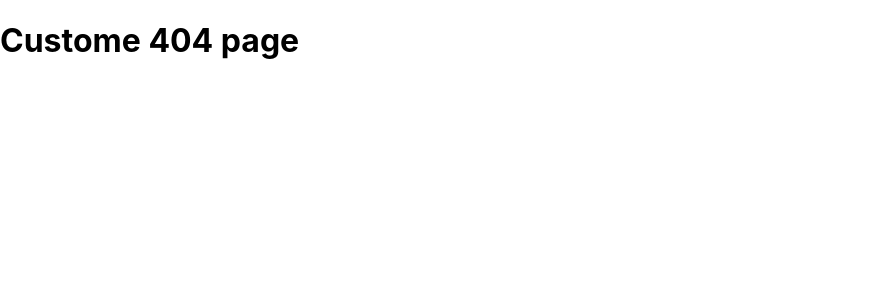
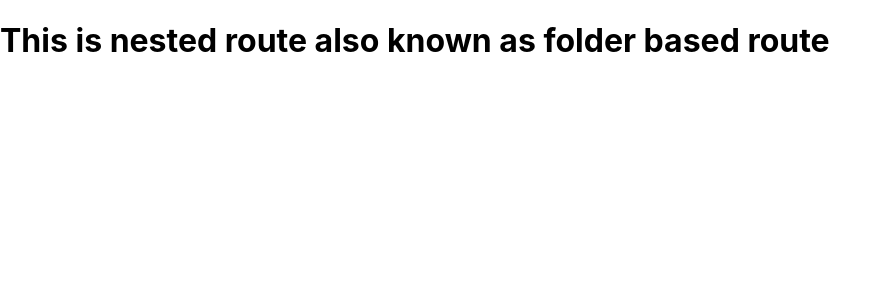
Before and after one commit to Ramekbal/nextjsAllConcept, a Next.js app: page /blog in a window 1280 px wide. Before the commit this address had no page. Shown: the top 300 px of the page, without its empty margins (0-891 px from the left). Built offline with nearby package versions, Linux system fonts and the light colour scheme.

Commit message:
file based route

```diff
--- /dev/null
+++ b/pages/blog/index.js
@@ -0,0 +1,9 @@
+import React from 'react'
+
+export default function index() {
+  return (
+    <div>
+      <h1>This is nested route also known as folder based route</h1>
+    </div>
+  )
+}
```
